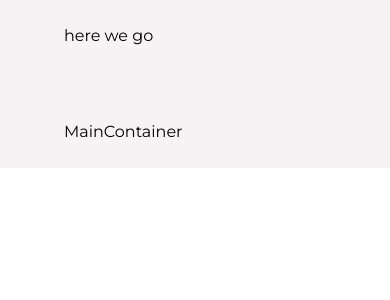
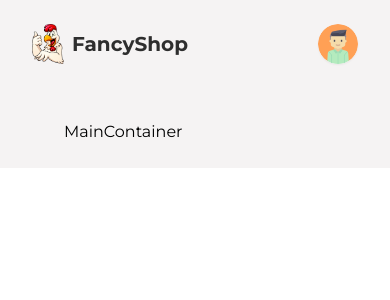
Before and after one commit to samuel355/fancyshop, a React (Create React App) app: page / in a window 390 px wide. Shown: the top 300 px of the page. Built offline with nearby package versions, Linux system fonts and the light colour scheme.

Commit message:
mobile view

```diff
--- a/src/App.js
+++ b/src/App.js
@@ -5,7 +5,7 @@ import { Header, CreateContainer, MainContainer } from './components';
 
 const App = () => {
     return (
-        <AnimatePresence> {/** To make animation works perfectly */}
+        <AnimatePresence existBeforeEnter> {/** To make animation works perfectly */}
             <div className='w-screen h-auto flex flex-col bg-primary'>
                 <Header />
                 <main className='mt-24 w-full p-6 px-16'>
--- a/src/components/Header.jsx
+++ b/src/components/Header.jsx
@@ -36,7 +36,7 @@ const Header = () => {
     }
 
   return (
-    <header className='fixed z-50 w-screen  p-6 px-16'>
+    <header className='fixed z-50 w-screen  p-6 px-8 md:p-6 md:px-16'>
         {/** Desktop and Tablet  */}
         <div className='hidden md:flex w-full h-full justify-between'>
             <Link to={'/'} className='flex items-center gap-2'>
@@ -45,13 +45,16 @@ const Header = () => {
             </Link>
 
             <div className=' flex items-center gap-8'>
-                <ul className='flex items-center gap-8 ml-auto hover: cursor-pointer'>
+                <motion.ul
+                    initial={{opacity: 0, x : 200}}
+                    animate={{opacity: 1, x : 1}}
+                    exit={{opacity: 0, x : 200}} className='flex items-center gap-8 ml-auto hover: cursor-pointer'>
                     <li className='text-base text-textColor hover:text-headingColor duration-100 transition-all ease-in-out'>Home</li>
                     <li className='text-base text-textColor hover:text-headingColor duration-100 transition-all ease-in-out'>Menu</li>
                     <li className='text-base text-textColor hover:text-headingColor duration-100 transition-all ease-in-out'>About Us</li>
                     <li className='text-base text-textColor hover:text-headingColor duration-100 transition-all ease-in-out'>Services</li>
                     <li className='text-base text-textColor hover:text-headingColor duration-100 transition-all ease-in-out'>Contact Us</li>
-                </ul>
+                </motion.ul>
 
                 <div className='relative flex items-center justify-center'>
                     <MdShoppingBasket className='text-textColor text-2xl ml-8 cursor-pointer' />
@@ -86,13 +89,50 @@ const Header = () => {
                         )
                     }
                 </div>
-
             </div>
         </div>
 
         {/** Mobile View */}
-        <div className='flex md:hidden h-full w-full'>
-            here we go
+        <div className='flex items-center justify-between md:hidden h-full w-full'>
+            <Link to={'/'} className='flex items-center gap-2'>
+                <img className='w-8 object-cover' src={Logo} alt=" Logo" />
+                <p className='text-headingColor text-xl font-bold'> FancyShop</p>
+            </Link>
+            <div className='relative'>
+                <motion.img
+                    whileTap={{scale : 0.6}}
+                    className='w-8 h-8 cursor-pointer min-w-[40px] min-h-[40px] shadow-sm rounded-full'
+                    src={user ? user.user.photoURL : Avatar}
+                    alt={user ? user.user.displayName : "Display Photo"}
+                    onClick={login}
+                />
+                {
+                    isMenu && (
+                        <motion.div
+                            initial={{opacity : 0, scale : 0.6}}
+                            animate={{opacity : 1, scale : 1}}
+                            exit={{opacity : 0, scale : 0.8}}  className="flex flex-col w-60 bg-gray-50 shadow-xl rounded-lg absolute top-12 right-0 px-2 py-2">
+                            {
+                                user && user.user.email === "samueloseiboatenglistowell57@gmail.com" && (
+                                    <Link to="/createContainer">
+                                        <p className="flex px-4 py-2 items-center gap-3 cursor-pointer hover:bg-slate-100 transition-all duration-100 ease-in-out text-textColor rounded-sm"> <MdAdd /> New Item</p>
+                                    </Link>
+                                )
+                            }
+
+                            <ul
+                                className='flex flex-col '>
+                                <li className='px-4 py-2 text-base text-textColor hover:text-headingColor duration-100 hover:bg-slate-100 transition-all ease-in-out hover: cursor-pointer'>Home</li>
+                                <li className='px-4 py-2 text-base text-textColor hover:text-headingColor duration-100 transition-all ease-in-out hover: cursor-pointer'>Menu</li>
+                                <li className='px-4 py-2 text-base text-textColor hover:text-headingColor duration-100 hover:bg-slate-100 transition-all ease-in-out hover: cursor-pointer'>About Us</li>
+                                <li className='px-4 py-2 text-base text-textColor hover:text-headingColor duration-100 hover:bg-slate-100 transition-all ease-in-out hover: cursor-pointer'>Services</li>
+                                <li className='px-4 py-2 text-base text-textColor hover:text-headingColor duration-100 hover:bg-slate-100 transition-all ease-in-out hover: cursor-pointer'>Contact Us</li>
+                            </ul>
+                            <p className="flex  px-4 py-2 items-center gap-3 cursor-pointer hover:bg-slate-100 transition-all duration-100 ease-in-out text-textColor rounded-sm"> <MdLogout /> Logout</p>
+                        </motion.div>
+                    )
+                }
+            </div>
         </div>
     </header>
   )
```
